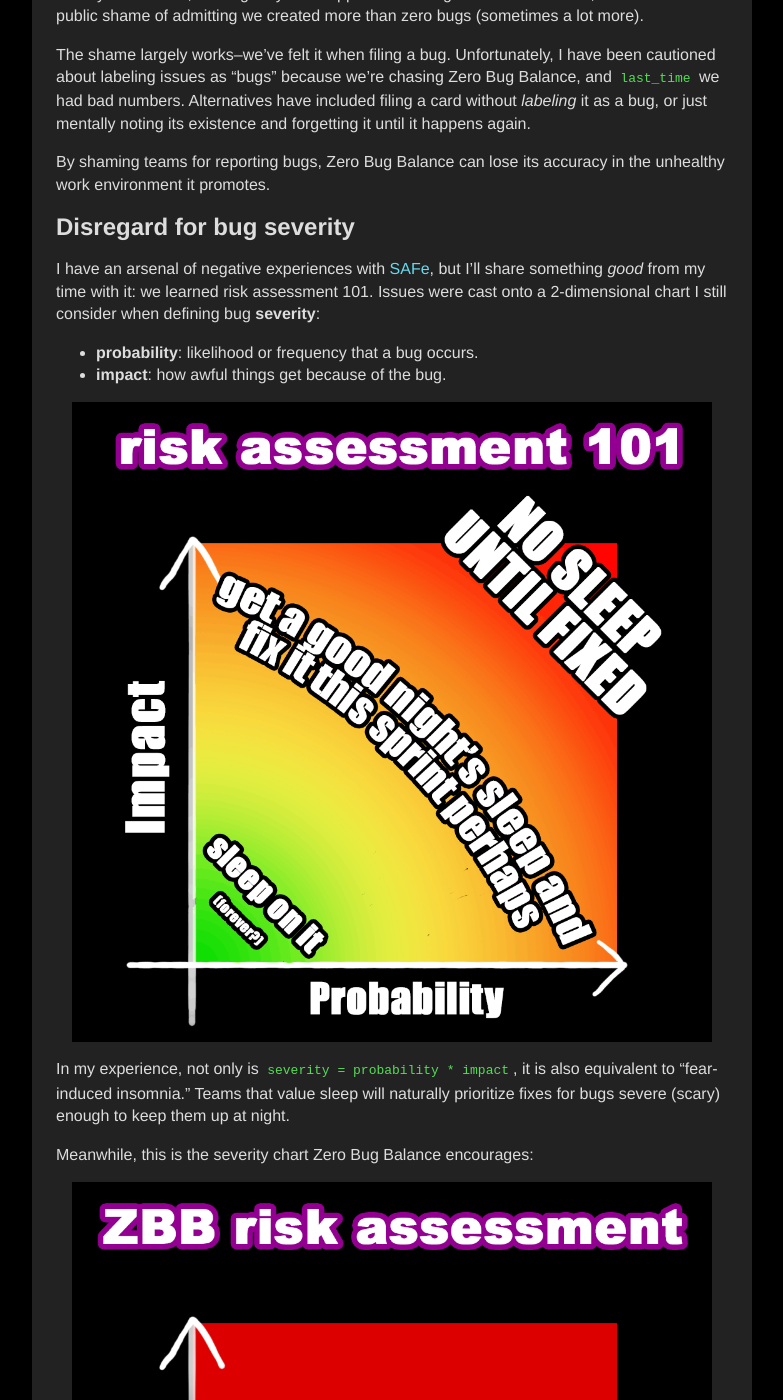
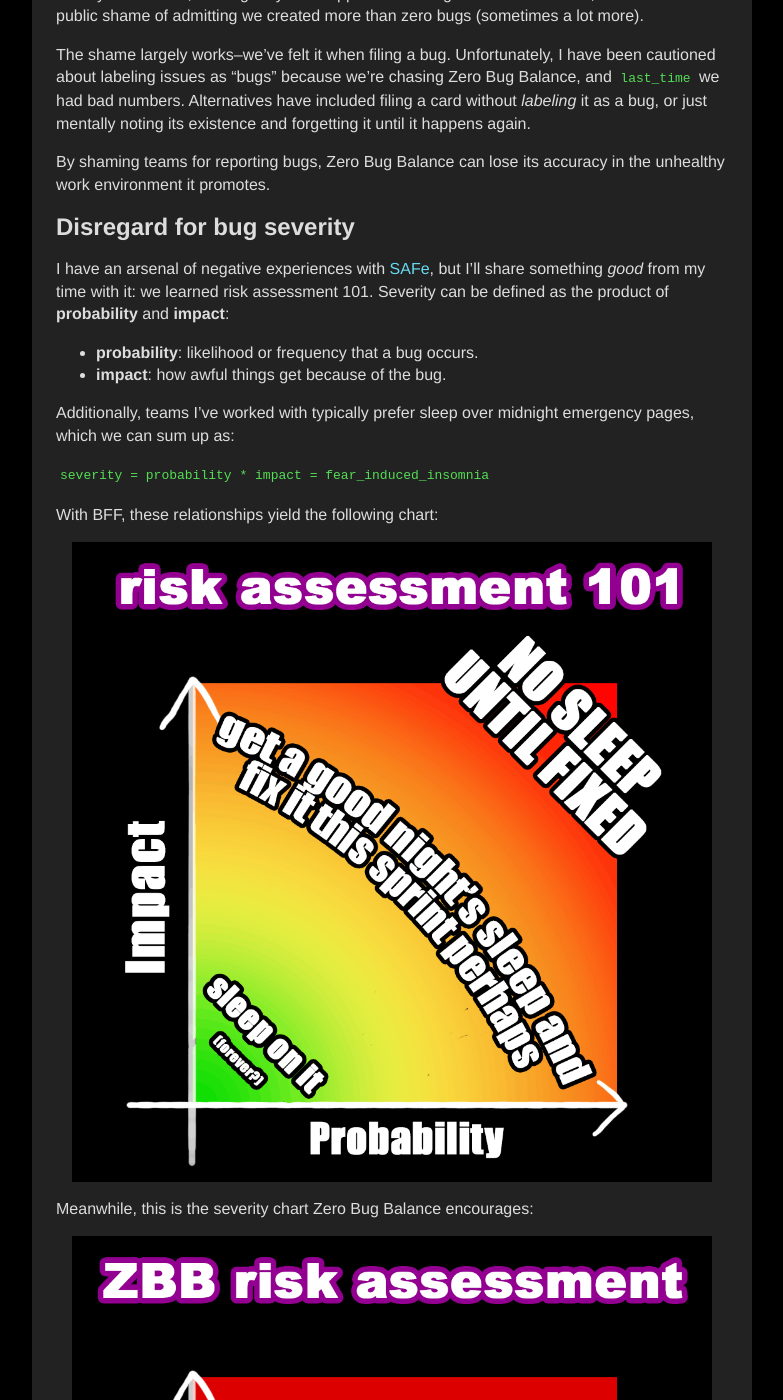
Before and after one commit to joe-herman/joe-herman.github.io, a Jekyll site: the page built from _posts/2020-05-31-finding-a-bff-in-zero-bug-balance.md, in a window 1280 px wide and 1400 px high, scrolled down 872 px. Shown: the whole window, without its empty margins (248-1031 px from the left). Built offline with Jekyll 4.4.1, drawn with Linux system fonts in a browser that asks for light colours.

Commit message:
BFF: Minor wording edits

````diff
--- a/_posts/2020-05-31-finding-a-bff-in-zero-bug-balance.md
+++ b/_posts/2020-05-31-finding-a-bff-in-zero-bug-balance.md
@@ -38,14 +38,18 @@ By shaming teams for reporting bugs, Zero Bug Balance can lose its accuracy in t
 
 ## Disregard for bug severity
 
-I have an arsenal of negative experiences with  [SAFe](https://en.wikipedia.org/wiki/Scaled_agile_framework), but I'll share something _good_ from my time with it: we learned risk assessment 101. Issues were cast onto a 2-dimensional chart I still consider when defining bug **severity**:
+I have an arsenal of negative experiences with  [SAFe](https://en.wikipedia.org/wiki/Scaled_agile_framework), but I'll share something _good_ from my time with it: we learned risk assessment 101. Severity can be defined as the product of **probability** and **impact**:
 
 * **probability**: likelihood or frequency that a bug occurs.
 * **impact**: how awful things get because of the bug.
 
+Additionally, teams I've worked with typically prefer sleep over midnight emergency pages, which we can sum up as:
+
+```severity = probability * impact = fear_induced_insomnia```
+
+With BFF, these relationships yield the following chart:
+
 ![severity = probability * impact = fear_induced_insomnia](/assets/bff-risk-assessment-101.png)
-
-In my experience, not only is `severity = probability * impact`, it is also equivalent to "fear-induced insomnia." Teams that value sleep will naturally prioritize fixes for bugs severe (scary) enough to keep them up at night.
 
 Meanwhile, this is the severity chart Zero Bug Balance encourages:
 
````
